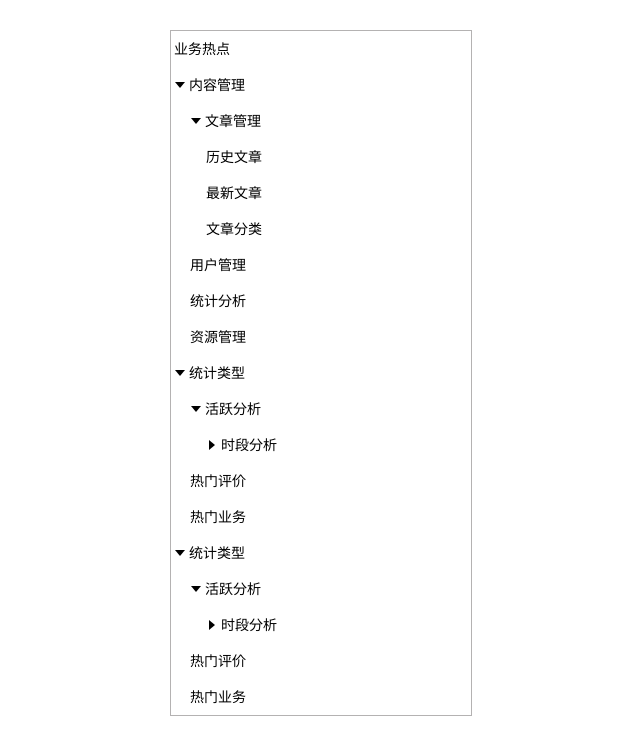
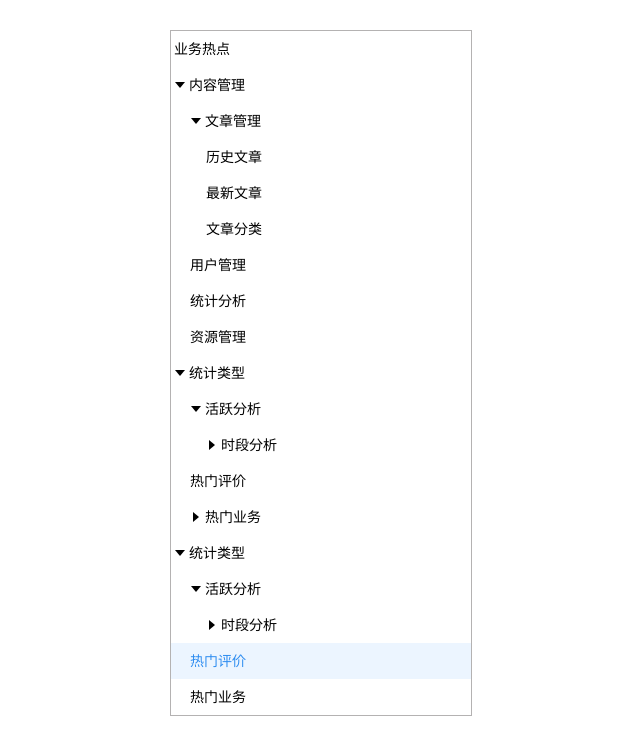
Before and after one commit to shooterRao/create-simple-wheels, a website: page src/simpleTree/index.html in a window 1280 px wide. Shown: the whole page, without its empty margins (319-959 px from the left). Drawn offline with Linux system fonts and the light colour scheme.

Commit message:
tree组件增加支持空目录，默认选中功能

```diff
--- a/package.json
+++ b/package.json
@@ -1,6 +1,6 @@
 {
   "name": "simplewheels",
-  "version": "2.0.1",
+  "version": "2.0.2",
   "description": "",
   "main": "dist/index.cjs.js",
   "module": "dist/index.esm.js",
--- a/src/simpleTree/index.html
+++ b/src/simpleTree/index.html
@@ -95,7 +95,7 @@
           title: '热门评价', id: '15'
         },
         {
-          title: '热门业务', id: '16'
+          title: '热门业务', id: '16', children: []
         }
       ]
     },
@@ -119,7 +119,7 @@
           ]
         },
         {
-          title: '热门评价', id: '15'
+          title: '热门评价', id: '15', selected: true
         },
         {
           title: '热门业务', id: '16',
@@ -134,7 +134,7 @@
     var tree = new simpleTree({
       baseNode: document.getElementById('tree'),
       treeData: treeData,
-      click: function (event, data) {
+      click: function (data) {
         console.log(data);
       },
       createNodeContent: function(node, nodeData) {
--- a/src/simpleTree/index.ts
+++ b/src/simpleTree/index.ts
@@ -9,6 +9,7 @@ const TRANSITIONEND =
 export interface TreeData {
   title?: string;
   expand?: boolean;
+  selected?: boolean;
   children?: [];
   createNodeContent?: (node: ExtendNode, nodeData: TreeData) => void;
   [key: string]: any;
@@ -21,8 +22,8 @@ export interface Options {
   paddingLeft: number;
   titleKey: string; // 标题取对象哪个字段
   templates: OptTemplate;
-  dblclick?: (e: Event, data: TreeData) => {};
-  click?: (e: Event, data: TreeData) => {};
+  dblclick?: (data: TreeData, e?: Event) => {};
+  click?: (data: TreeData, e?: Event) => {};
   createNodeContent?: (node: ExtendNode, nodeData: TreeData) => void;
 }
 
@@ -189,7 +190,11 @@ export default class SimpleTree implements SimpleTreeItf {
   initState() {
     const { treeNodeContents } = this.domRefs;
     const { createNodeContent } = this.opts;
-    treeNodeContents.forEach((node: ExtendNode) => {
+
+    let selectedItem = null;// 避免出现多个 selected 为 true 的节点
+
+    for (let i = 0, len = treeNodeContents.length; i < len; i++) {
+      const node: ExtendNode = treeNodeContents[i];
       const { $$nodeData } = node;
       if (hasChild($$nodeData) && !$$nodeData.expand) {
         const nextEle = node.nextElementSibling as HTMLElement;
@@ -200,7 +205,14 @@ export default class SimpleTree implements SimpleTreeItf {
       } else {
         createNodeContent && createNodeContent(node, $$nodeData);
       }
-    });
+
+      if ($$nodeData.selected && !selectedItem) {
+        this.toggleActive(node);
+        this.opts.click && this.opts.click($$nodeData);
+        this.opts.dblclick && this.opts.dblclick($$nodeData);
+        selectedItem = true;
+      }
+    }
     return this;
   }
 
@@ -233,7 +245,7 @@ export default class SimpleTree implements SimpleTreeItf {
         SimpleTree.toggleExpand(treeNodeCon);
       } else if (this.opts.click) {
         this.toggleActive(treeNodeCon);
-        this.opts.click(e, treeNodeCon.$$nodeData);
+        this.opts.click(treeNodeCon.$$nodeData, e);
       }
     };
 
@@ -247,7 +259,7 @@ export default class SimpleTree implements SimpleTreeItf {
         // callback
         if (this.opts.dblclick) {
           this.toggleActive(treeNodeCon);
-          this.opts.dblclick(e, treeNodeCon.$$nodeData);
+          this.opts.dblclick(treeNodeCon.$$nodeData, e);
         }
       }
     };
@@ -384,4 +396,4 @@ export default class SimpleTree implements SimpleTreeItf {
   }
 }
 
-SimpleTree.version = '3.0.1';
+SimpleTree.version = '3.0.2';
--- a/src/utils/index.ts
+++ b/src/utils/index.ts
@@ -72,10 +72,14 @@ type NodeData = {
 }
 
 export const hasChild = (nodeData: NodeData): boolean => {
-  if (!nodeData.children) {
+  if (nodeData.children == null) {
     return false;
   }
-  return nodeData.children.length !== 0;
+  // 空目录支持
+  if (nodeData.children.length === 0) {
+    return true;
+  }
+  return nodeData.children.length > 0;
 };
 
 // 下一帧执行
```
Also changed, not shown: dist/index.cjs.js, dist/index.esm.js, dist/index.umd.js, dist/simpleTree.js, dist/simpleTree/index.d.ts, src/simpleTree/README.md, 1 other file.
